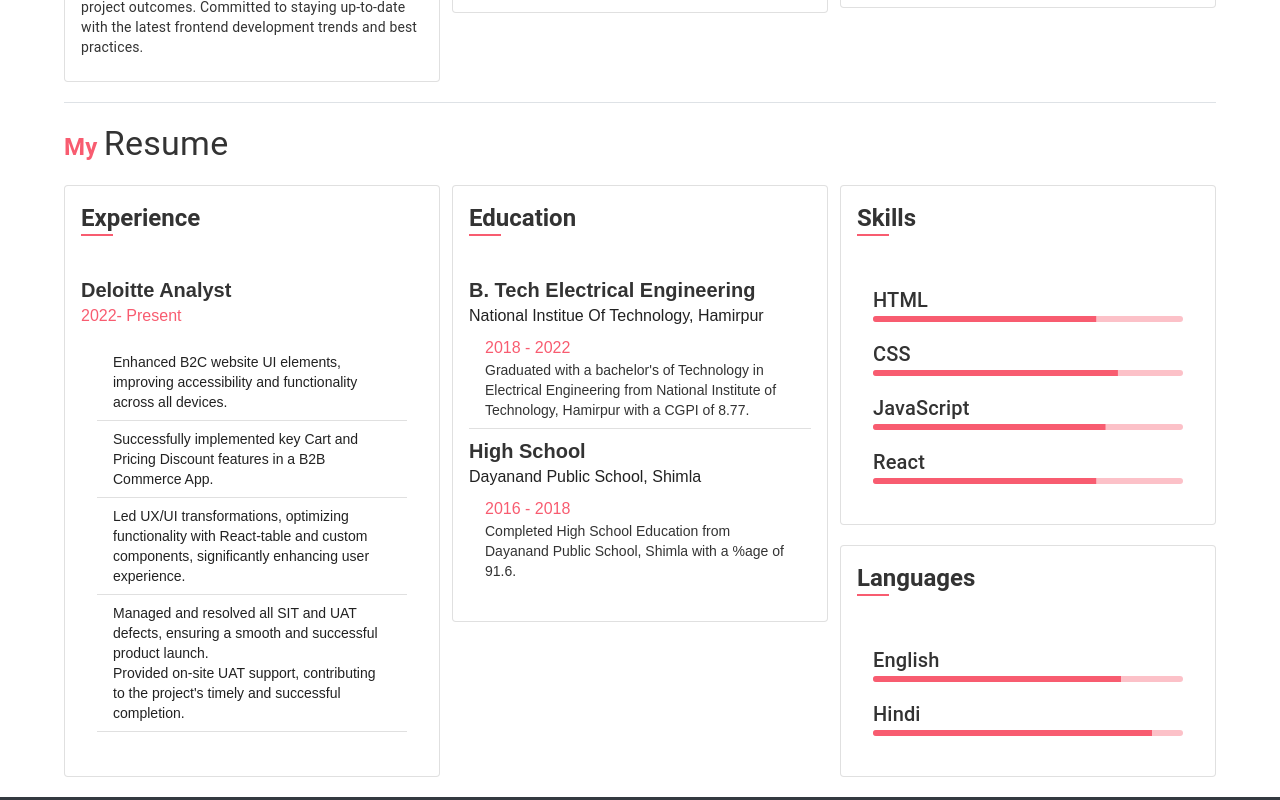
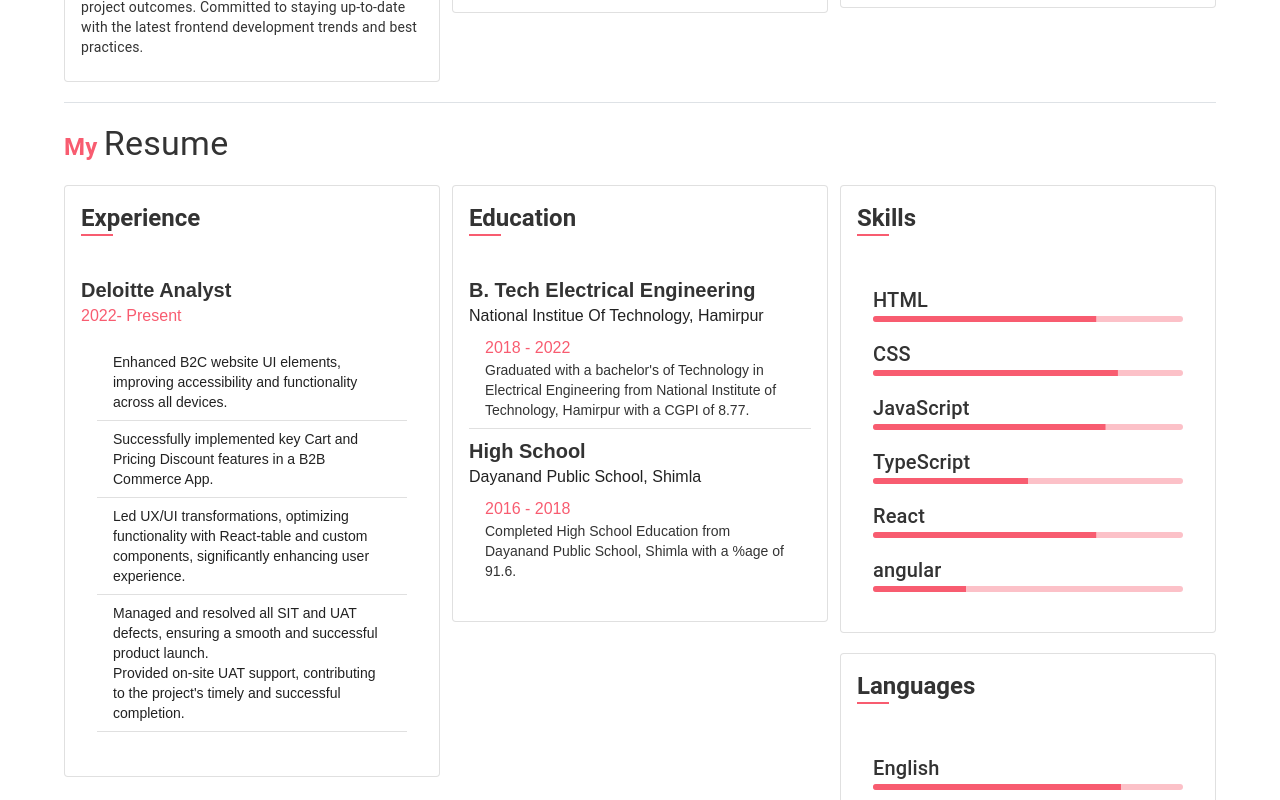
Before and after one commit to kstbhbhatt/port, a Next.js app: page / in a window 1280 px wide. Shown: the part 1174-1974 px from the top of the page. Built offline with nearby package versions, Linux system fonts and the light colour scheme.

Commit message:
download working

```diff
--- a/src/components/Header.jsx
+++ b/src/components/Header.jsx
@@ -1,4 +1,5 @@
-// use client
+"use client";
+import Link from "next/link";
 import XIcon from "@mui/icons-material/X";
 import FacebookIcon from "@mui/icons-material/Facebook";
 import InstagramIcon from "@mui/icons-material/Instagram";
@@ -8,7 +9,7 @@ import { Typography, Box, Button, Container } from "@mui/material";
 
 const Header = () => {
   const onButtonClick = () => {
-    const resume = "./../../public/assets/Kaustubh_Bhatt_React_JS.pdf";
+    const resume = "/assets/Kaustubh_Bhatt_React_JS.pdf";
     const link = document.createElement("a");
     link.href = resume;
     link.download = "Kaustubh_Bhatt_React_JS.pdf";
@@ -68,18 +69,24 @@ const Header = () => {
             >
               Front end Developer | Digital Art
             </Typography>
+            {/* <Link
+              href="/assets/Kaustubh_Bhatt_React_JS.pdf"
+              download="Kaustubh_Bhatt_React_JS.pdf"
+              passHref
+              target="_blank"
+            > */}
             <Button
               className="w-fit my-8"
-              component="label"
-              role={undefined}
+              component="a"
+              href="/assets/Kaustubh_Bhatt_React_JS.pdf"
+              download="Kaustubh_Bhatt_React_JS.pdf"
               variant="contained"
               color="secondary"
-              tabIndex={-1}
-              onClick={onButtonClick}
               startIcon={<DownloadIcon />}
             >
               Resume
             </Button>
+            {/* </Link> */}
           </div>
         </Box>
       </Container>
--- a/src/components/Resume.jsx
+++ b/src/components/Resume.jsx
@@ -289,11 +289,43 @@ const Resume = () => {
                       component="h6"
                       className=""
                     >
+                      TypeScript
+                    </Typography>
+                    <LinearProgress
+                      variant="determinate"
+                      value={50}
+                      color="secondary"
+                      sx={{ height: 6, borderRadius: 3, width: "100%" }}
+                    />
+                  </ListItem>
+                  <ListItem className="flex-col px-0" alignItems="flex-start">
+                    <Typography
+                      variant="h6"
+                      color="primary"
+                      component="h6"
+                      className=""
+                    >
                       React
                     </Typography>
                     <LinearProgress
                       variant="determinate"
                       value={72}
+                      color="secondary"
+                      sx={{ height: 6, borderRadius: 3, width: "100%" }}
+                    />
+                  </ListItem>
+                  <ListItem className="flex-col px-0" alignItems="flex-start">
+                    <Typography
+                      variant="h6"
+                      color="primary"
+                      component="h6"
+                      className=""
+                    >
+                      angular
+                    </Typography>
+                    <LinearProgress
+                      variant="determinate"
+                      value={30}
                       color="secondary"
                       sx={{ height: 6, borderRadius: 3, width: "100%" }}
                     />
```
Also changed, not shown: 1 other file (tests, documents, lock files or other folders).
